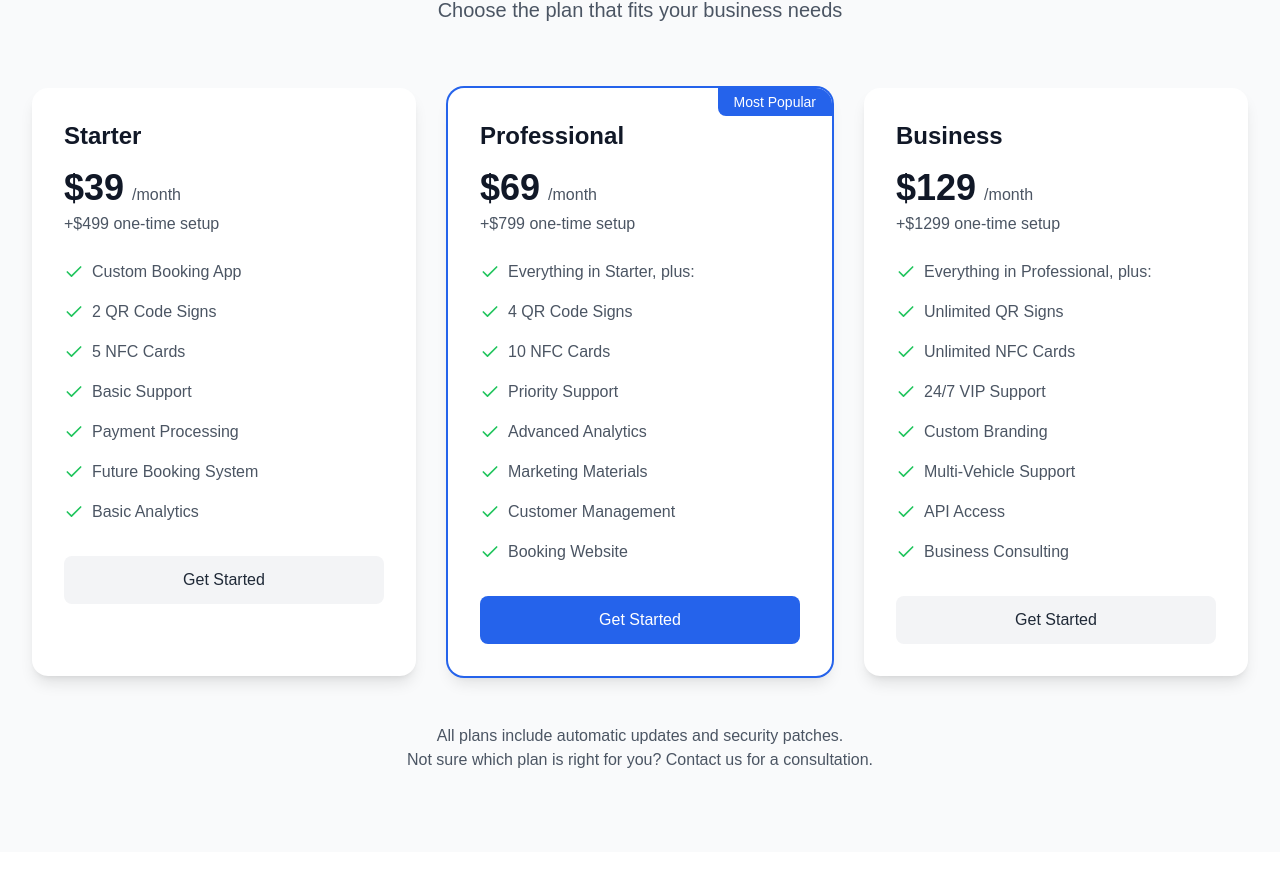
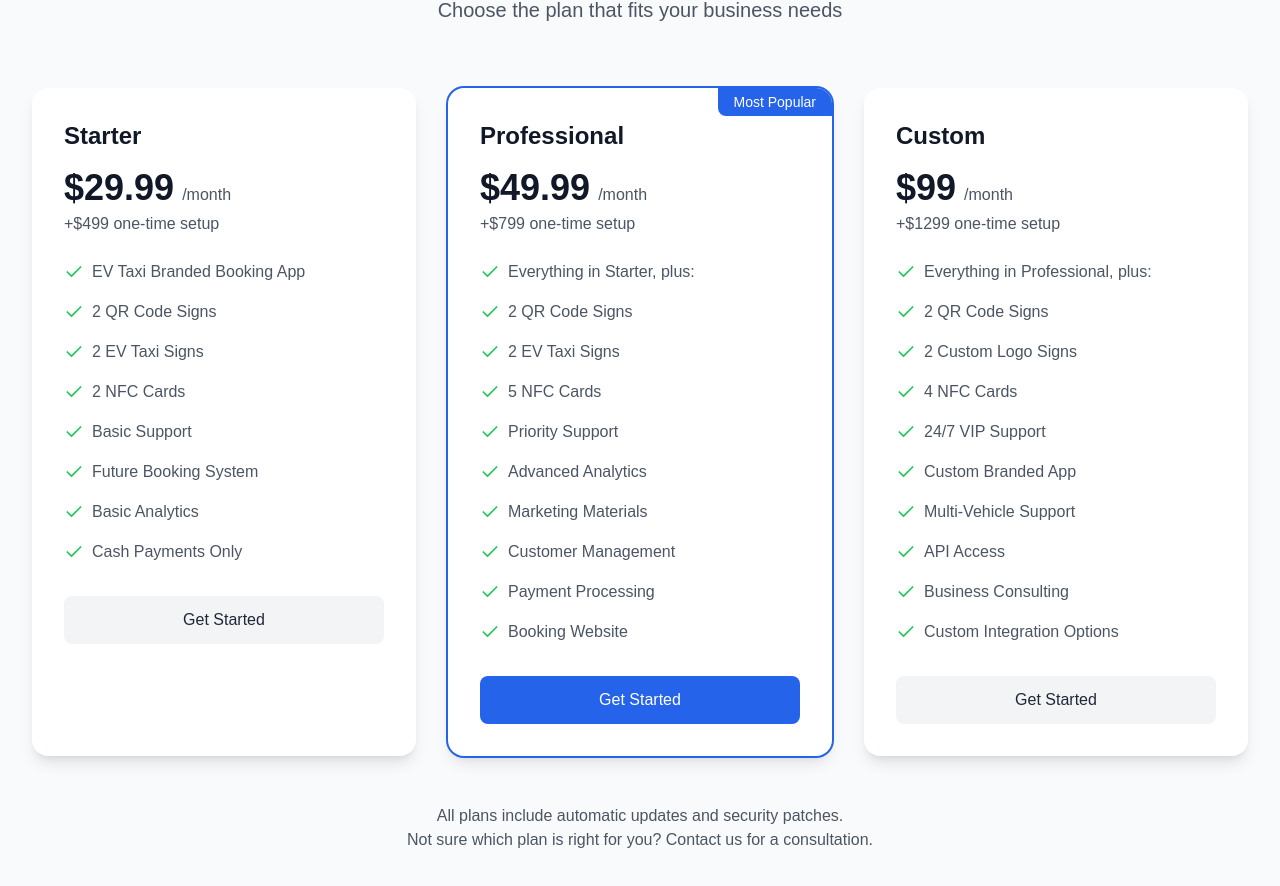
Before and after one commit to EvTaxi/taxiappwebsite, a Next.js app: page / in a window 1280 px wide. Shown: the part 2120-3006 px from the top of the page. Built offline with nearby package versions, Linux system fonts and the light colour scheme.

Commit message:
Update site configuration

```diff
--- a/src/components/sections/Pricing.tsx
+++ b/src/components/sections/Pricing.tsx
@@ -8,46 +8,51 @@ const Pricing = () => {
     {
       name: "Starter",
       setupFee: 499,
-      monthlyFee: 39,
+      monthlyFee: 29.99,
       features: [
-        "Custom Booking App",
+        "EV Taxi Branded Booking App",
         "2 QR Code Signs",
-        "5 NFC Cards",
+        "2 EV Taxi Signs",
+        "2 NFC Cards",
         "Basic Support",
-        "Payment Processing",
         "Future Booking System",
         "Basic Analytics",
+        "Cash Payments Only"
       ]
     },
     {
       name: "Professional",
       setupFee: 799,
-      monthlyFee: 69,
+      monthlyFee: 49.99,
       popular: true,
       features: [
         "Everything in Starter, plus:",
-        "4 QR Code Signs",
-        "10 NFC Cards",
+        "2 QR Code Signs",
+        "2 EV Taxi Signs",
+        "5 NFC Cards",
         "Priority Support",
         "Advanced Analytics",
         "Marketing Materials",
         "Customer Management",
+        "Payment Processing",
         "Booking Website"
       ]
     },
     {
-      name: "Business",
+      name: "Custom",
       setupFee: 1299,
-      monthlyFee: 129,
+      monthlyFee: 99,
       features: [
         "Everything in Professional, plus:",
-        "Unlimited QR Signs",
-        "Unlimited NFC Cards",
+        "2 QR Code Signs",
+        "2 Custom Logo Signs",
+        "4 NFC Cards",
         "24/7 VIP Support",
-        "Custom Branding",
+        "Custom Branded App",
         "Multi-Vehicle Support",
         "API Access",
-        "Business Consulting"
+        "Business Consulting",
+        "Custom Integration Options"
       ]
     }
   ];
```
